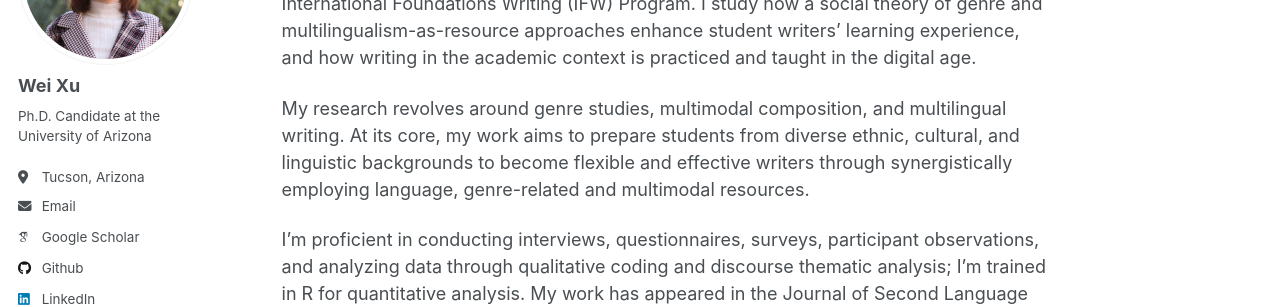
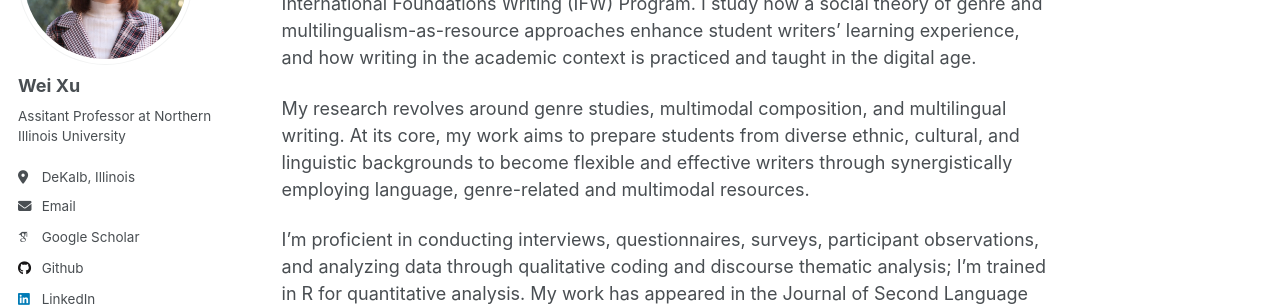
Before and after one commit to weixu-vivian/weixu-vivian.github.io, a Jekyll site: the page built from _pages/about.md, in a window 1280 px wide. Shown: the part 212-519 px from the top of the page. Built offline with Jekyll 4.4.1, drawn with Linux system fonts in a browser that asks for light colours; some web fonts are replaced.

Commit message:
_config.yml

```diff
--- a/_config.yml
+++ b/_config.yml
@@ -10,7 +10,7 @@ locale                   : "en-US"
 title                    : "Wei Xu"
 title_separator          : "-"
 name                     : &name "Wei Xu"
-description              : &description "Ph.D. Candidate"
+description              : &description "Assistant Professor"
 url                      : https://weixu-vivian.github.io # the base hostname & protocol for your site e.g. "https://mmistakes.github.io"
 baseurl                  : "" # the subpath of your site, e.g. "/blog"
 repository               : "weixu-vivian.github.io"
@@ -82,12 +82,12 @@ analytics:
 author:
   name             : "Wei Xu"
   avatar           : "Wei Xu2.jpg"
-  bio              : "Ph.D. Candidate at the University of Arizona"
-  location         : "Tucson, Arizona"
+  bio              : "Assitant Professor at Northern Illinois University"
+  location         : "DeKalb, Illinois"
   employer         :
   pubmed           : #"https://www.ncbi.nlm.nih.gov/pubmed/?term=john+snow"
   googlescholar    : "https://scholar.google.com/citations?hl=en&user=aK00R2EAAAAJ"
-  email            : "weixu1@arizona.edu"
+  email            : "weixu@niu.edu"
   researchgate     :  # example: "https://www.researchgate.net/profilehttps://github.com/weixu-vivian/yourprofile"
   uri              :
   bitbucket        :
```
